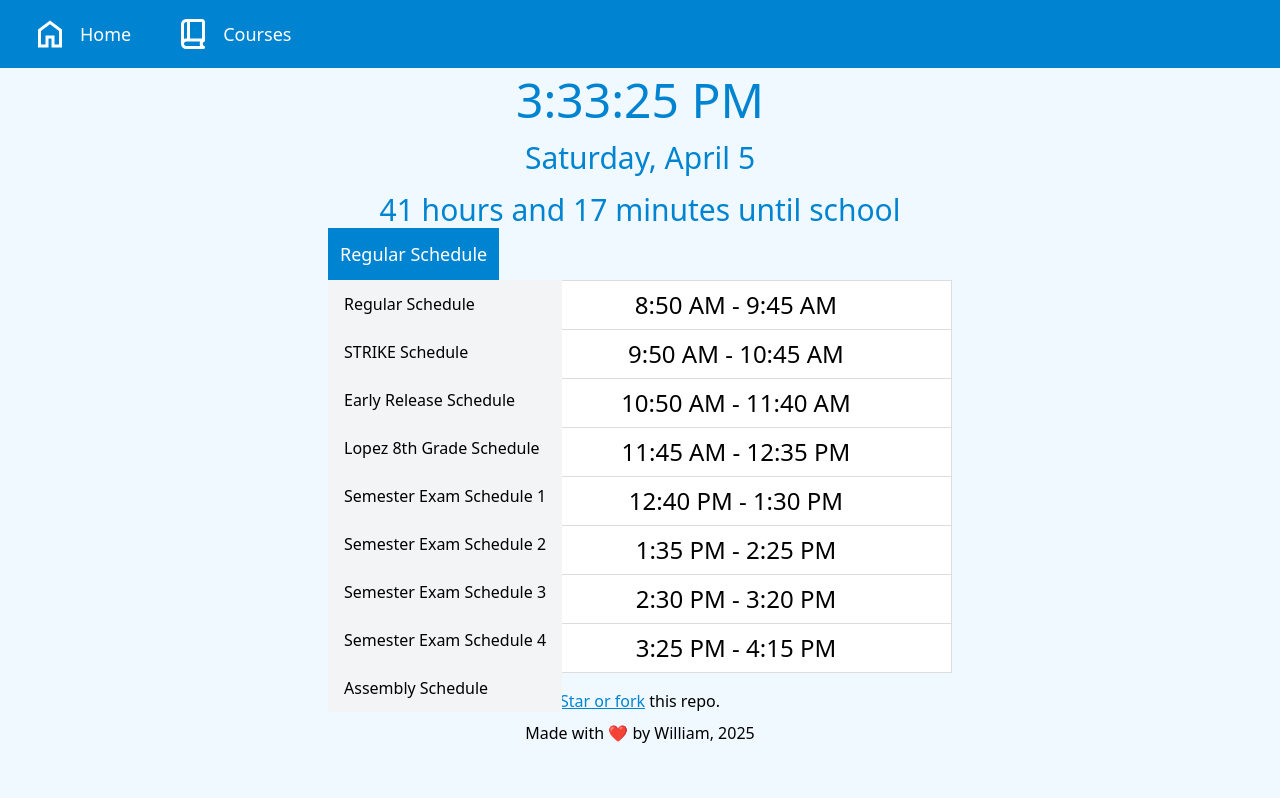
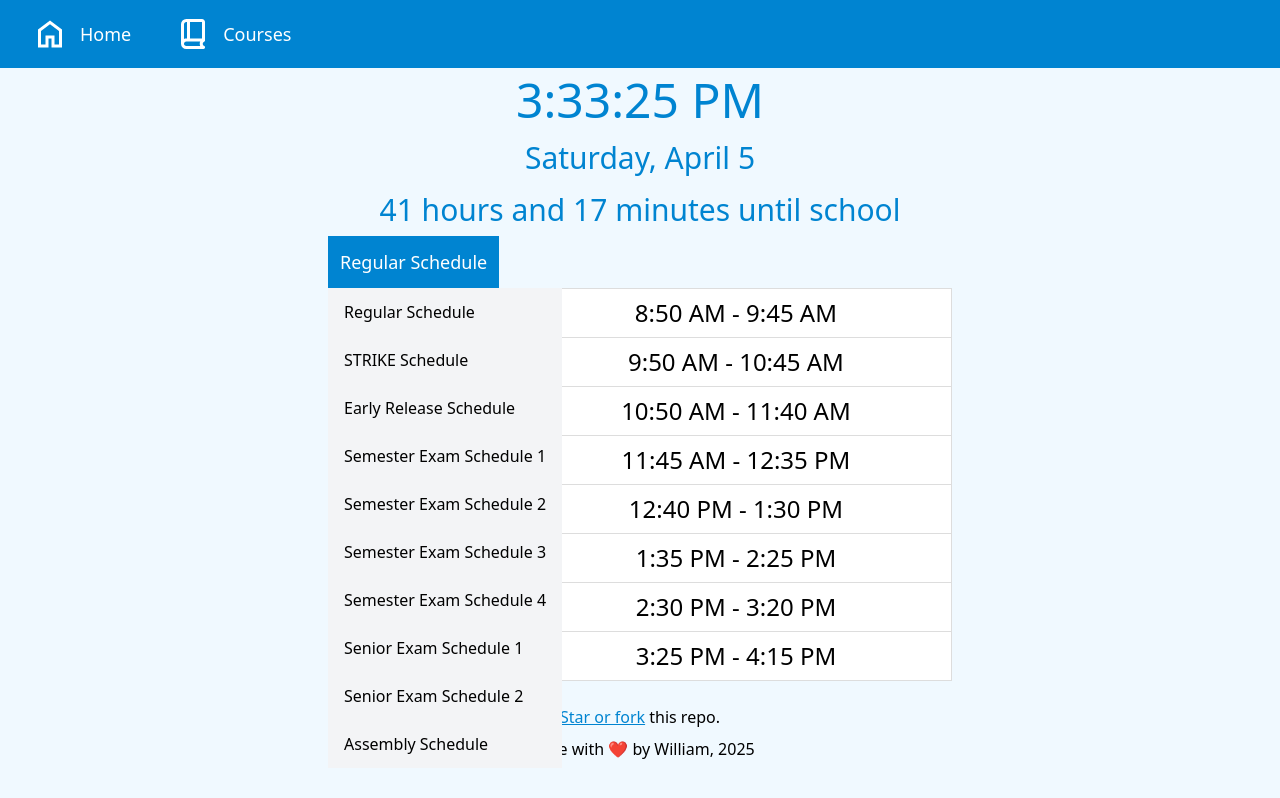
Before and after one commit to renaissancedog/reagan-schedule, a SvelteKit app in the folder client/: page / in a window 1280 px wide. Both pictures are taken after a click on the button "Regular Schedule". Built offline with nearby package versions, Linux system fonts and the light colour scheme.

Commit message:
add final schedule, cleanup code

```diff
--- a/client/src/routes/+layout.svelte
+++ b/client/src/routes/+layout.svelte
@@ -6,9 +6,6 @@
 
 <svelte:head>
   <title>Reagan Schedule</title>
-  <script
-    src="https://cdn.jsdelivr.net/npm/jquery@3/dist/jquery.slim.min.js"
-  ></script>
   <link
     rel="icon"
     type="image/png"
--- a/client/src/routes/+page.svelte
+++ b/client/src/routes/+page.svelte
@@ -1,18 +1,7 @@
 <script>
   import { onMount } from 'svelte';
   import dayjs from 'dayjs';
-  import {
-    sem1Schedule,
-    sem2Schedule,
-    sem3Schedule,
-    sem4Schedule,
-    erSchedule,
-    strikeSchedule,
-    regSchedule,
-    lopezSchedule,
-    assemblySchedule,
-    specialDates
-  } from '../schedules.js';
+  import { specialDates, labels } from '../schedules.js';
   onMount(() => {
     updateTime();
     updatePeriod();
@@ -20,30 +9,7 @@
     setInterval(updateTime, 1000);
     setInterval(updatePeriod, 1000);
   });
-  const labels = new Map(
-    Object.entries({
-      'Regular Schedule': regSchedule,
-      'STRIKE Schedule': strikeSchedule,
-      'Early Release Schedule': erSchedule,
-      'Lopez 8th Grade Schedule': lopezSchedule,
-      'Semester Exam Schedule 1': sem1Schedule,
-      'Semester Exam Schedule 2': sem2Schedule,
-      'Semester Exam Schedule 3': sem3Schedule,
-      'Semester Exam Schedule 4': sem4Schedule,
-      'Assembly Schedule': assemblySchedule
-    })
-  );
-  let schedules = [
-    'Regular Schedule',
-    'STRIKE Schedule',
-    'Early Release Schedule',
-    'Lopez 8th Grade Schedule',
-    'Semester Exam Schedule 1',
-    'Semester Exam Schedule 2',
-    'Semester Exam Schedule 3',
-    'Semester Exam Schedule 4',
-    'Assembly Schedule'
-  ];
+
   let today = new Date();
   let dow = today.getDay();
   let currTime = new Time(today.getHours(), today.getMinutes());
@@ -54,7 +20,7 @@
   let clock = $state('');
   let highlightedId = $state('');
   let label = $state('Regular Schedule');
-  let schedule = $state(regSchedule);
+  let schedule = $state(labels.get('Regular Schedule'));
   let dropdownOpen = $state(false);
   function Time(h, m) {
     this.hours = h;
@@ -163,8 +129,8 @@
 </script>
 
 <div class="flex flex-row items-center justify-center">
-  <main class="w-full px-2 pt-2 font-sans lg:w-1/2">
-    <div class="space-y-4 text-center text-3xl text-sky-600">
+  <main class="w-full p-2 font-sans lg:w-1/2">
+    <div class="space-y-4 pb-2 text-center text-3xl text-sky-600">
       <div class="text-5xl">{clock}</div>
       <div>{date}</div>
       <div>{period}</div>
@@ -183,12 +149,9 @@
           <div
             class="dropdown-content absolute min-w-40 bg-gray-100 text-black"
           >
-            {#each schedules as schedule}
-              <button
-                class="dropdown-item"
-                onclick={() => setSchedule(schedule)}
-              >
-                {schedule}
+            {#each labels as [label]}
+              <button class="dropdown-item" onclick={() => setSchedule(label)}>
+                {label}
               </button>
             {/each}
           </div>
--- a/client/src/schedules.js
+++ b/client/src/schedules.js
@@ -24,15 +24,8 @@ Time.prototype = {
   }
 };
 export const specialDates = [
-  [
-    [
-      [4, 8],
-      [4, 15],
-      [4, 16],
-      [4, 22]
-    ],
-    'STRIKE Schedule'
-  ],
+  [[[5, 15]], 'Senior Exam Schedule 1'],
+  [[[5, 16]], 'Senior Exam Schedule 2'],
   [[[5, 19]], 'Semester Exam Schedule 1'],
   [[[5, 20]], 'Semester Exam Schedule 2'],
   [[[5, 21]], 'Semester Exam Schedule 3'],
@@ -40,7 +33,7 @@ export const specialDates = [
 ];
 //schedules
 
-export const regSchedule = [
+export const reg = [
   { name: 'Period 1', id: 'p1', start: new Time(8, 50), end: new Time(9, 45) },
   { name: 'Period 2', id: 'p2', start: new Time(9, 50), end: new Time(10, 45) },
   {
@@ -80,7 +73,7 @@ export const regSchedule = [
     end: new Time(16, 15)
   }
 ];
-export const strikeSchedule = [
+export const strike = [
   { name: 'Period 1', id: 'p1', start: new Time(8, 50), end: new Time(9, 40) },
   { name: 'Period 2', id: 'p2', start: new Time(9, 45), end: new Time(10, 30) },
   {
@@ -116,7 +109,7 @@ export const strikeSchedule = [
     end: new Time(16, 15)
   }
 ];
-export const erSchedule = [
+export const er = [
   { name: 'Period 1', id: 'p1', start: new Time(8, 50), end: new Time(9, 26) },
   { name: 'Period 2', id: 'p2', start: new Time(9, 30), end: new Time(10, 6) },
   {
@@ -141,7 +134,7 @@ export const erSchedule = [
   },
   { name: 'Period 8', id: 'p8', start: new Time(13, 25), end: new Time(14, 0) }
 ];
-export const sem1Schedule = [
+export const sem1 = [
   { name: 'Period 1', id: 'p1', start: new Time(8, 50), end: new Time(9, 35) },
   { name: 'Period 2', id: 'p2', start: new Time(9, 40), end: new Time(10, 25) },
   {
@@ -181,7 +174,7 @@ export const sem1Schedule = [
     end: new Time(16, 15)
   }
 ];
-export const sem2Schedule = [
+export const sem2 = [
   { name: 'Period 1', id: 'p1', start: new Time(8, 50), end: new Time(9, 35) },
   { name: 'Period 2', id: 'p2', start: new Time(9, 40), end: new Time(10, 50) },
   {
@@ -221,51 +214,51 @@ export const sem2Schedule = [
     end: new Time(16, 15)
   }
 ];
-export const sem3Schedule = [
+export const sem3 = [
   { name: 'Period 1', id: 'p1', start: new Time(8, 50), end: new Time(10, 5) },
   {
     name: 'Period 4',
     id: 'p4',
     start: new Time(10, 10),
-    end: new Time(10, 45)
+    end: new Time(11, 0)
   },
   {
     name: 'Period 5',
     id: 'p5',
-    start: new Time(10, 50),
-    end: new Time(11, 25)
+    start: new Time(11, 5),
+    end: new Time(11, 55)
   },
-  { name: 'Period 6', id: 'p6', start: new Time(11, 30), end: new Time(12, 5) },
+  { name: 'Period 6', id: 'p6', start: new Time(12, 0), end: new Time(12, 45) },
   {
     name: 'Period 7',
     id: 'p7',
-    start: new Time(12, 10),
-    end: new Time(13, 20)
+    start: new Time(12, 50),
+    end: new Time(14, 0)
   }
 ];
-export const sem4Schedule = [
+export const sem4 = [
   { name: 'Period 3', id: 'p3', start: new Time(8, 50), end: new Time(10, 5) },
   {
     name: 'Period 4',
     id: 'p4',
     start: new Time(10, 10),
-    end: new Time(10, 45)
+    end: new Time(11, 0)
   },
   {
     name: 'Period 5',
     id: 'p5',
-    start: new Time(10, 50),
-    end: new Time(11, 25)
+    start: new Time(11, 5),
+    end: new Time(11, 55)
   },
-  { name: 'Period 6', id: 'p6', start: new Time(11, 30), end: new Time(12, 5) },
+  { name: 'Period 6', id: 'p6', start: new Time(12, 0), end: new Time(12, 45) },
   {
     name: 'Period 8',
     id: 'p8',
-    start: new Time(12, 10),
-    end: new Time(13, 20)
+    start: new Time(12, 50),
+    end: new Time(14, 0)
   }
 ];
-export const assemblySchedule = [
+export const assembly = [
   { name: 'Period 1', id: 'p1', start: new Time(8, 50), end: new Time(9, 55) },
   { name: 'Period 2', id: 'p2', start: new Time(10, 0), end: new Time(11, 0) },
   {
@@ -305,49 +298,102 @@ export const assemblySchedule = [
     end: new Time(16, 15)
   }
 ];
-export const lopezSchedule = [
-  { name: 'Period 1', id: 'p1', start: new Time(8, 25), end: new Time(9, 12) },
-  { name: 'Period 2', id: 'p2', start: new Time(9, 16), end: new Time(10, 3) },
+export const senior1 = [
+  { name: 'Period 1', id: 'p1', start: new Time(8, 50), end: new Time(10, 5) },
+  {
+    name: 'Period 2',
+    id: 'p2',
+    start: new Time(10, 10),
+    end: new Time(10, 55)
+  },
   {
     name: 'Period 3',
     id: 'p3',
-    start: new Time(10, 7),
-    end: new Time(10, 55)
+    start: new Time(11, 0),
+    end: new Time(11, 45)
   },
   {
     name: 'Period 4',
     id: 'p4',
-    start: new Time(10, 59),
-    end: new Time(11, 45)
+    start: new Time(11, 50),
+    end: new Time(12, 35)
   },
   {
     name: 'Period 5',
     id: 'p5',
-    start: new Time(11, 49),
-    end: new Time(12, 35)
-  },
-  {
-    name: '8th Grade Lunch',
-    id: 'lunch',
-    start: new Time(12, 39),
-    end: new Time(13, 9)
+    start: new Time(12, 40),
+    end: new Time(13, 25)
   },
   {
     name: 'Period 6',
     id: 'p6',
-    start: new Time(13, 13),
-    end: new Time(14, 0)
+    start: new Time(13, 30),
+    end: new Time(14, 15)
   },
   {
     name: 'Period 7',
     id: 'p7',
-    start: new Time(14, 4),
-    end: new Time(14, 50)
+    start: new Time(14, 20),
+    end: new Time(15, 30)
   },
   {
     name: 'Period 8',
     id: 'p8',
-    start: new Time(14, 54),
-    end: new Time(15, 40)
+    start: new Time(15, 35),
+    end: new Time(16, 15)
   }
 ];
+export const senior2 = [
+  { name: 'Period 1', id: 'p1', start: new Time(8, 50), end: new Time(9, 35) },
+  { name: 'Period 2', id: 'p2', start: new Time(9, 40), end: new Time(10, 25) },
+  {
+    name: 'Period 3',
+    id: 'p3',
+    start: new Time(10, 30),
+    end: new Time(11, 40)
+  },
+  {
+    name: 'Period 4',
+    id: 'p4',
+    start: new Time(11, 45),
+    end: new Time(12, 30)
+  },
+  {
+    name: 'Period 5',
+    id: 'p5',
+    start: new Time(12, 35),
+    end: new Time(13, 20)
+  },
+  {
+    name: 'Period 6',
+    id: 'p6',
+    start: new Time(13, 25),
+    end: new Time(14, 10)
+  },
+  {
+    name: 'Period 7',
+    id: 'p7',
+    start: new Time(14, 15),
+    end: new Time(15, 0)
+  },
+  {
+    name: 'Period 8',
+    id: 'p8',
+    start: new Time(15, 5),
+    end: new Time(16, 15)
+  }
+];
+export const labels = new Map(
+  Object.entries({
+    'Regular Schedule': reg,
+    'STRIKE Schedule': strike,
+    'Early Release Schedule': er,
+    'Semester Exam Schedule 1': sem1,
+    'Semester Exam Schedule 2': sem2,
+    'Semester Exam Schedule 3': sem3,
+    'Semester Exam Schedule 4': sem4,
+    'Senior Exam Schedule 1': senior1,
+    'Senior Exam Schedule 2': senior2,
+    'Assembly Schedule': assembly
+  })
+);
```
Also changed, not shown: client/package.json (+8 -8 lines), 1 other file (tests, documents, lock files or other folders).
